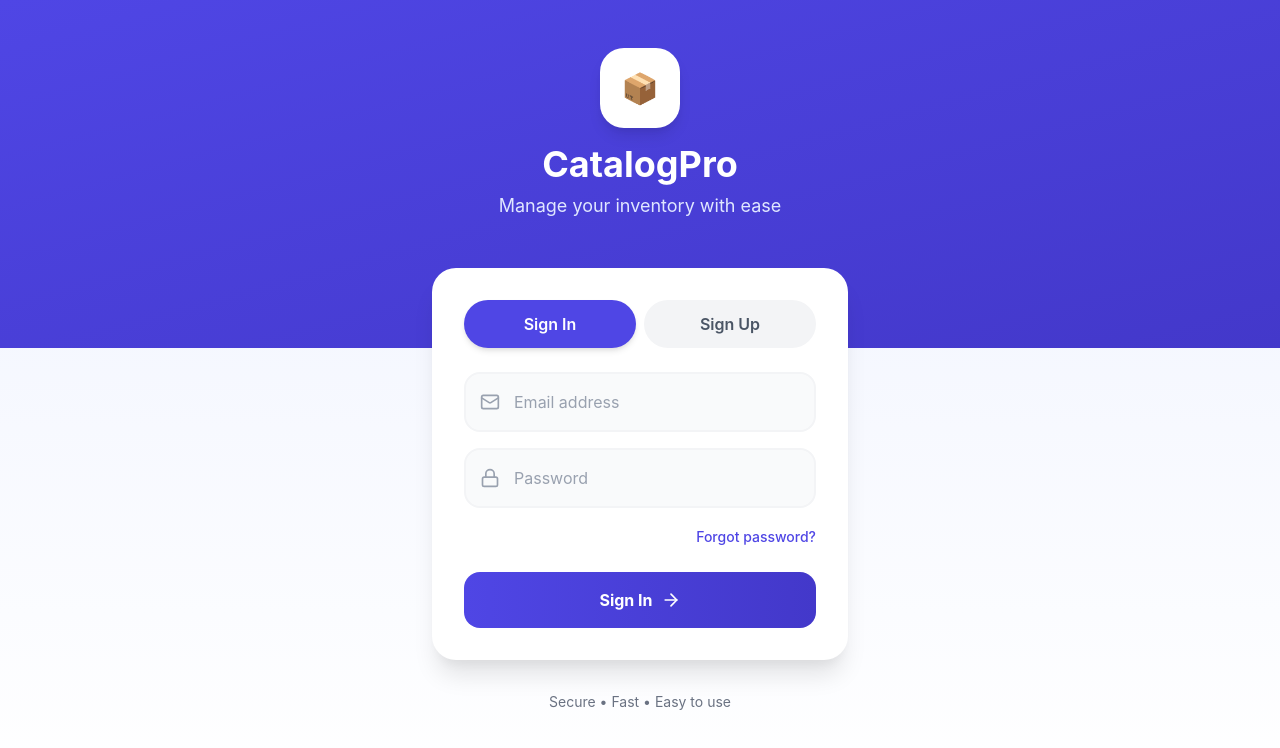
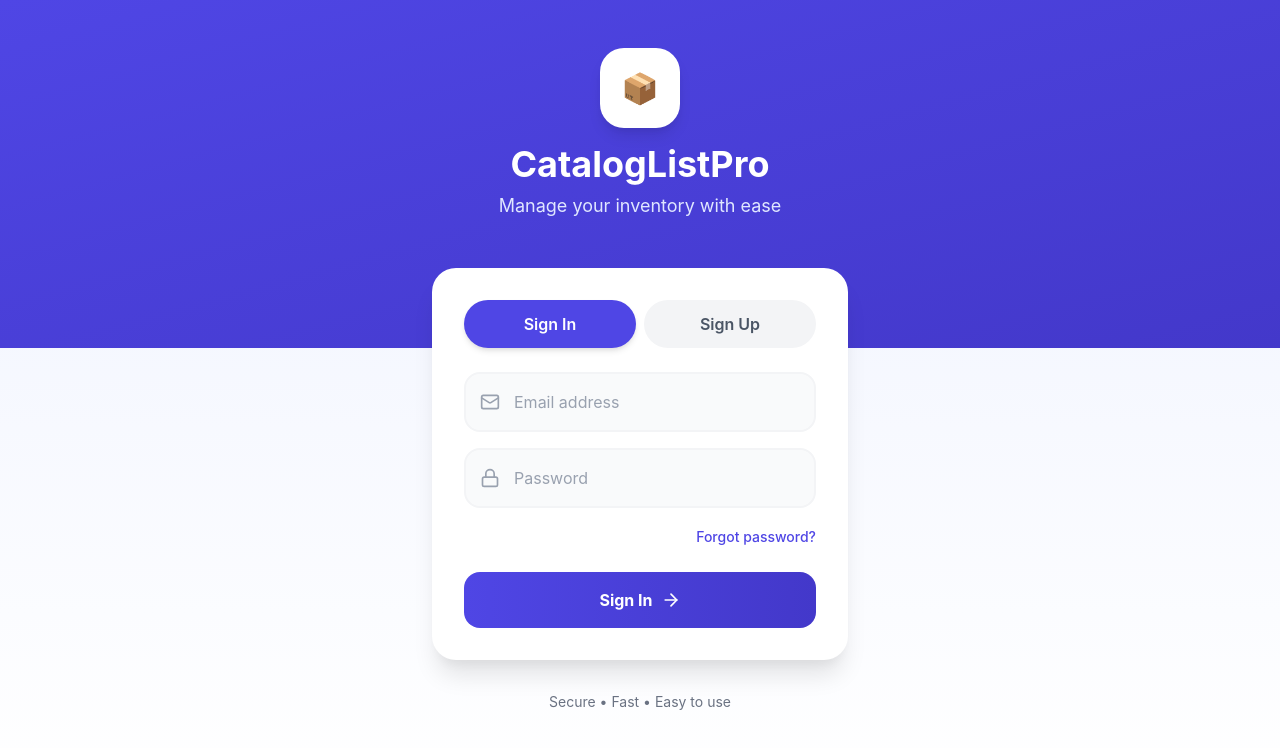
Before and after one commit to gsjenks/photo-inventory-app, a React (Vite) app: page / in a window 1280 px wide. Shown: the top 748 px of the page. Built offline with nearby package versions, Linux system fonts and the light colour scheme; no server answers.

Commit message:
feat: App Name Change

```diff
--- a/index.html
+++ b/index.html
@@ -4,13 +4,13 @@
     <meta charset="UTF-8" />
     <link rel="icon" type="image/svg+xml" href="/vite.svg" />
     <meta name="viewport" content="width=device-width, initial-scale=1.0, maximum-scale=1.0, user-scalable=no" />
-    <meta name="description" content="CatalogPro - Comprehensive inventory management system for auction houses and collectors with AI-powered features" />
+    <meta name="description" content="CatalogListPro - Comprehensive inventory management system for auction houses and collectors with AI-powered features" />
     <meta name="theme-color" content="#4f46e5" />
     <meta name="apple-mobile-web-app-capable" content="yes" />
     <meta name="apple-mobile-web-app-status-bar-style" content="default" />
     <link rel="manifest" href="/manifest.json" />
     <link rel="apple-touch-icon" href="/icon-192.png" />
-    <title>CatalogPro - Auction Management</title>
+    <title>CatalogListPro - Auction Management</title>
   </head>
   <body>
     <div id="root"></div>
--- a/src/components/Auth.tsx
+++ b/src/components/Auth.tsx
@@ -85,7 +85,7 @@ export default function Auth() {
             <span className="text-3xl">📦</span>
           </div>
           <h1 className="text-4xl font-bold text-white mb-2">
-            CatalogPro
+            CatalogListPro
           </h1>
           <p className="text-indigo-100 text-lg">
             Manage your inventory with ease
--- a/src/components/Dashboard.tsx
+++ b/src/components/Dashboard.tsx
@@ -299,14 +299,14 @@ export default function Dashboard() {
 
   return (
     <div className="min-h-screen bg-gray-50">
-      {/* Header with gradient - using CatalogPro Indigo colors */}
+      {/* Header with gradient - using CatalogListPro Indigo colors */}
       <div className="bg-gradient-to-br from-indigo-600 to-indigo-700 shadow-lg">
         <div className="max-w-7xl mx-auto px-4 sm:px-6 lg:px-8">
           {/* Top bar */}
           <div className="flex items-center justify-between py-4">
             <div>
               <h1 className="text-2xl font-bold text-white">
-                {currentCompany?.name || 'CatalogPro'}
+                {currentCompany?.name || 'CatalogListPro'}
               </h1>
               <p className="text-sm text-indigo-100 mt-1">
                 {user?.email}
--- a/src/components/Header.tsx
+++ b/src/components/Header.tsx
@@ -18,7 +18,7 @@ export default function Header({ onSearchClick: _onSearchClick }: HeaderProps) {
       <header className="bg-white border-b border-gray-200 sticky top-0 z-50 shadow-sm">
         <div className="px-4 py-3 flex items-center justify-between">
           <div className="flex items-center gap-4">
-            <h1 className="text-xl font-bold text-indigo-600">CatalogPro</h1>
+            <h1 className="text-xl font-bold text-indigo-600">CatalogListPro</h1>
 
             {currentCompany && companies.length > 0 && (
               <div className="relative">
```
Also changed, not shown: public/manifest.json.
